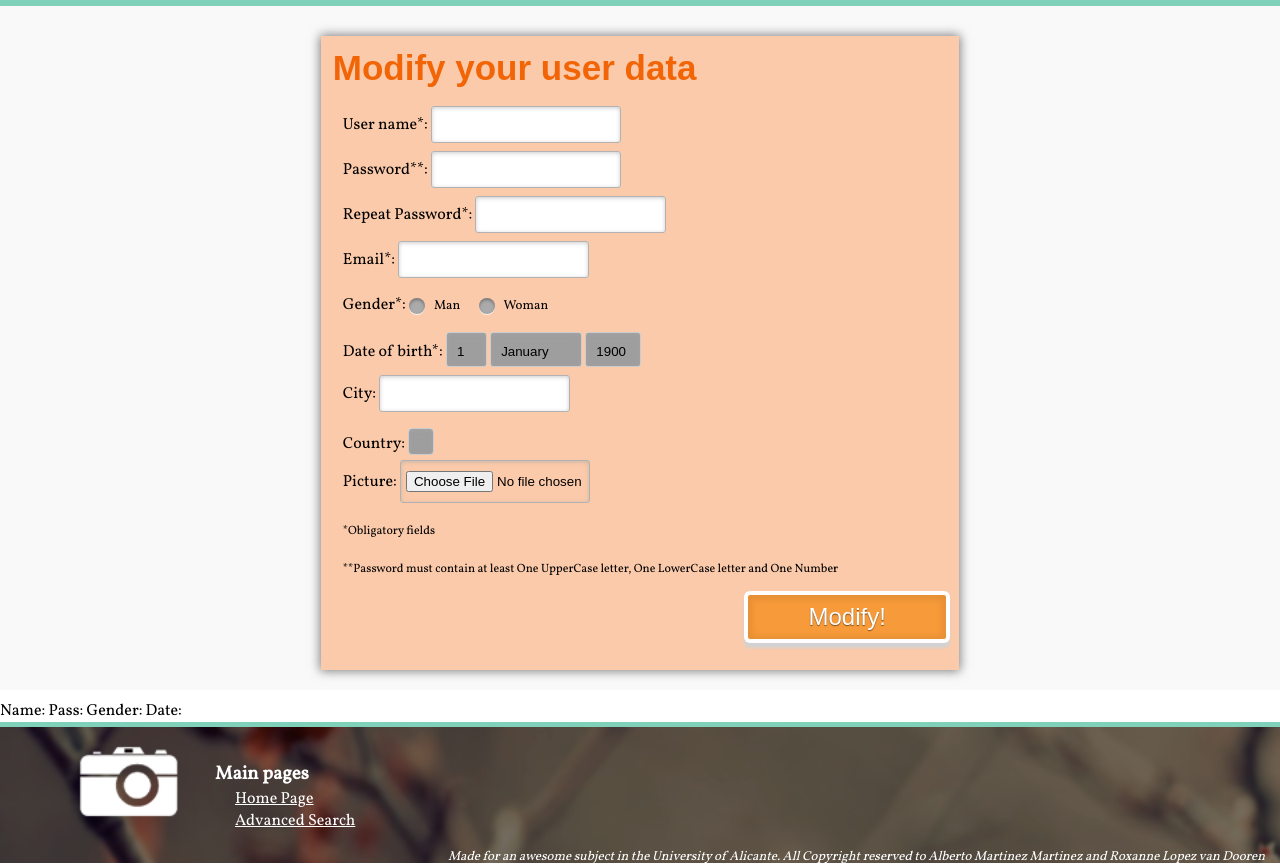
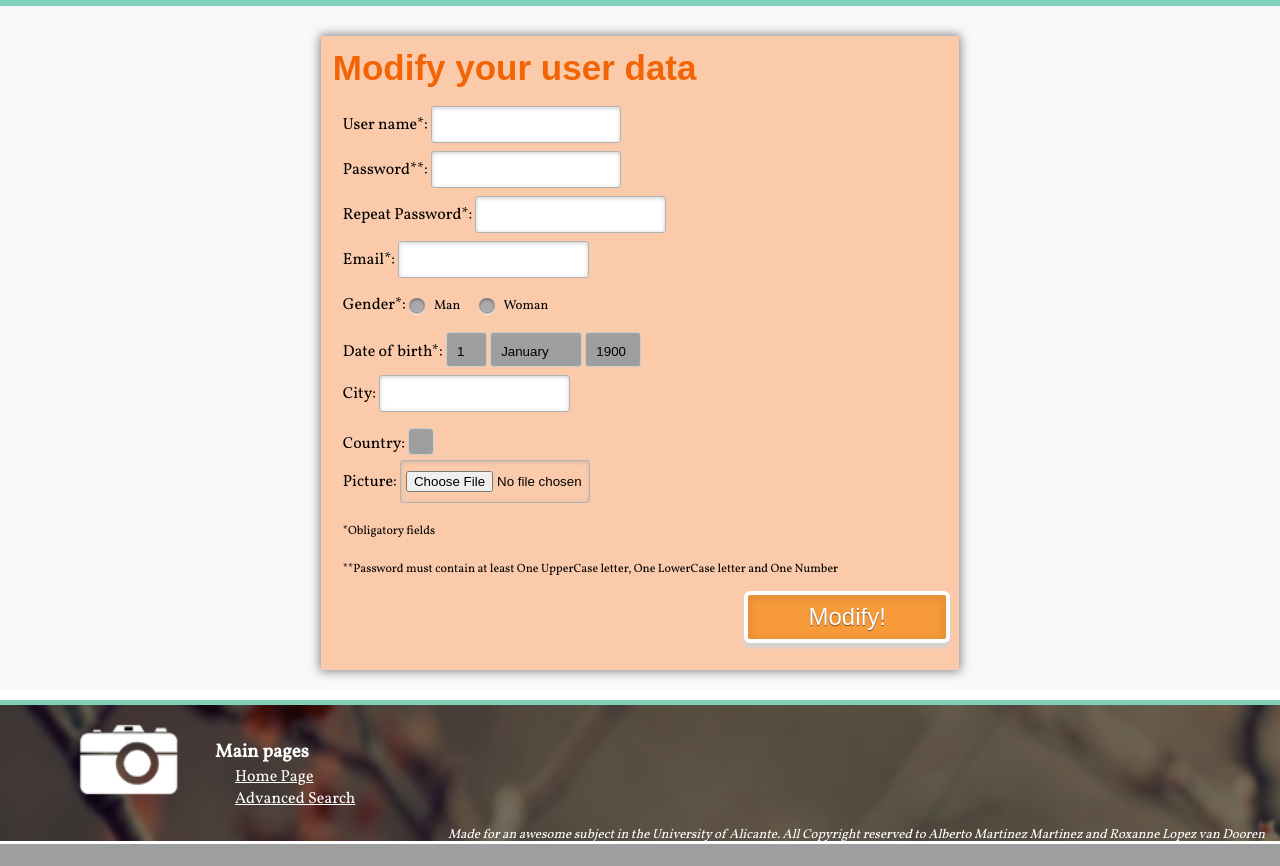
Before and after one commit to Ennaxor/picturesque, a PHP site: page /modifydata.php in a window 1280 px wide. Shown: the part 458-1324 px from the top of the page. After the commit the page ends 1302 px from the top, so only its background shows below. Run offline with PHP 8.4, Linux system fonts and the light colour scheme; the visitor is signed in with stand-in values (Sample User, id 1); data that the repository does not hold is empty; grey boxes are pictures that could not be loaded.

Commit message:
arreglado el error del country

```diff
--- a/modifydata.php
+++ b/modifydata.php
@@ -326,11 +326,6 @@
 		</section>
 
 		<?php
-		echo "Name: $NameValidation";
-		echo "Pass: $PassValidation";
-		echo "Gender: $GenderValidation";
-		echo "Date: $DateValidation";
-		print ($_POST['country']);
 			//Validacion
 			if(isset($_POST['Register'])){
 				if($NameValidation==TRUE && $PassValidation==true && $GenderValidation==true && $DateValidation==true){
```
